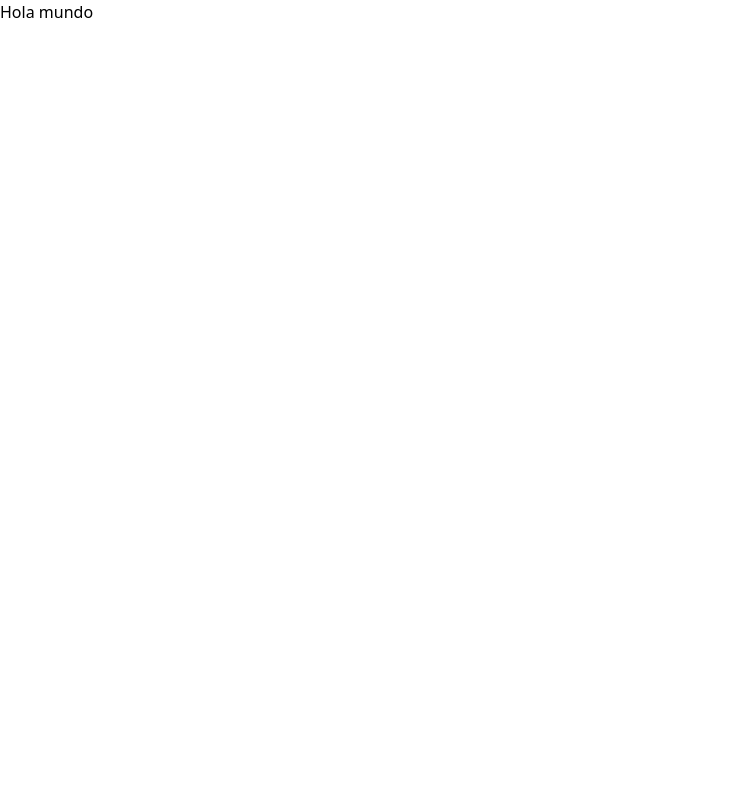
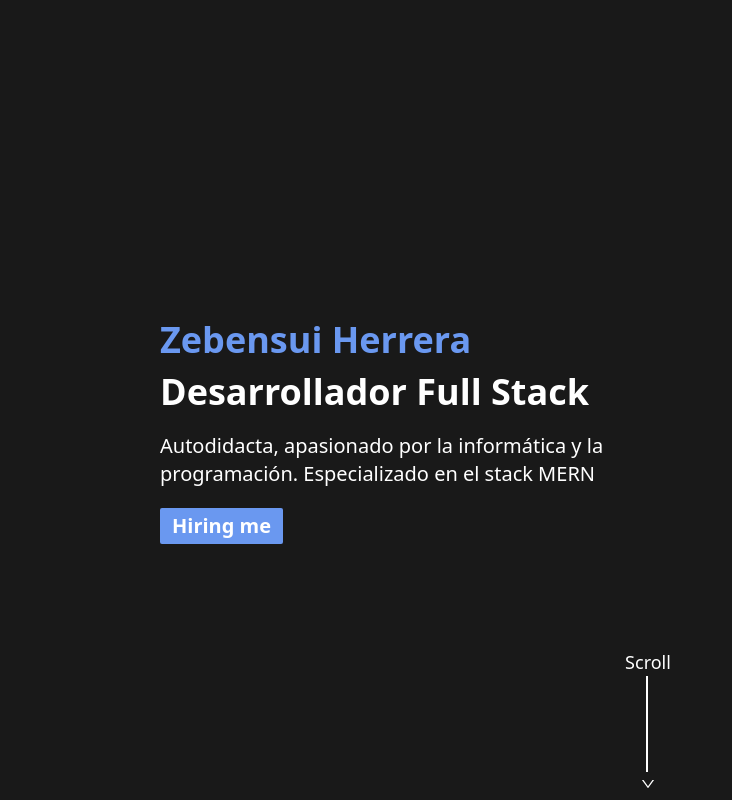
Before and after one commit to yusnebez/portfolio2.0, a React (Vite) app: page / in a window 1280 px wide. Shown: the whole page, without its empty margins (0-732 px from the left). Built offline with nearby package versions, Linux system fonts and the light colour scheme.

Commit message:
sin movingtext

```diff
--- a/src/App.jsx
+++ b/src/App.jsx
@@ -1,5 +1,6 @@
 import {useLocation, Route, Routes } from 'react-router-dom'
 import {Home} from '../src/pages/Home'
+import {Presentation} from '../src/component/Presentation'
 
 
 function App() {
@@ -11,8 +12,8 @@ function App() {
 
       <Routes location={location} keys={location.pathname}>
             <Route path='/' element={<Home/>}/>
-
-        </Routes>
+            <Route path='/presentation' element={<Presentation/>}/>
+      </Routes>
 
 
     </div>
--- /dev/null
+++ b/src/component/Presentation.jsx
@@ -0,0 +1,48 @@
+import {motion} from 'framer-motion'
+
+import {AiOutlineDown} from 'react-icons/ai'
+
+export const Presentation = () => {
+
+  return (
+
+    <motion.div className="grid lg:h-screen lg:grid-cols-2 bg-cover lg:grid-rows-2 bg-[#191919]"  id='presentation'
+
+    >
+        <div  className='col-start-1 row-start-1 lg:row-start-2'>
+            <div className='ml-4 text-2xl font-bold text-white mt-28 lg:mt-30 md:mt-24 lg:text-4xl md:ml-32 lg:ml-40 '
+                >
+                Desarrollador Full Stack
+                <p className='pt-5 mr-8 text-xl font-light text-white'>
+                    Autodidacta, apasionado por la
+                    informática y la programación. Especializado en el
+                    stack MERN
+                </p>
+                <form action='mailto:yusnebez@gmail.com'>
+                <button type='submit' className='px-3 py-1 mt-5 text-xl bg-[#6A98F0] hover:scale-110  rounded-sm
+                '>Hiring me</button>
+                </form>
+            </div>
+        </div>
+        <div className='col-start-1 row-start-1'>
+            <div className='lg:mt-80 mt-16 md:mt-8 lg:text-4xl  font-bold text-[#6A98F0] lg:ml-40 md:ml-32 pb-2 text-2xl ml-4'
+              >
+                Zebensui Herrera
+            </div>
+        </div>
+        <div className='hidden text-center lg:grid lg:row-start-5 md:col-span-2'>
+            <div className='mt-24 ml-4 text-lg text-[#191919] md:text-white'
+               >
+                Scroll
+            </div>
+        </div>
+
+        <div className='hidden col-start-2 row-start-6 lg:grid'>
+            <button className='py-12 mb-1 ml-[0.4rem] border-l-2 border-white'></button>
+            <AiOutlineDown className='mb-2 mr-2 text-white' />
+        </div>
+
+
+    </motion.div>
+  )
+}
--- a/src/pages/Home.jsx
+++ b/src/pages/Home.jsx
@@ -1,5 +1,4 @@
-
-
+import { Presentation } from '../component/Presentation'
 
 
 
@@ -7,7 +6,7 @@ export const Home = () => {
   return (
     < >
       <div className='grid lg:h-screen lg:w-screen'>
-        <p>Hola mundo</p>
+        <Presentation />
       </div>
     </>
   )
```
